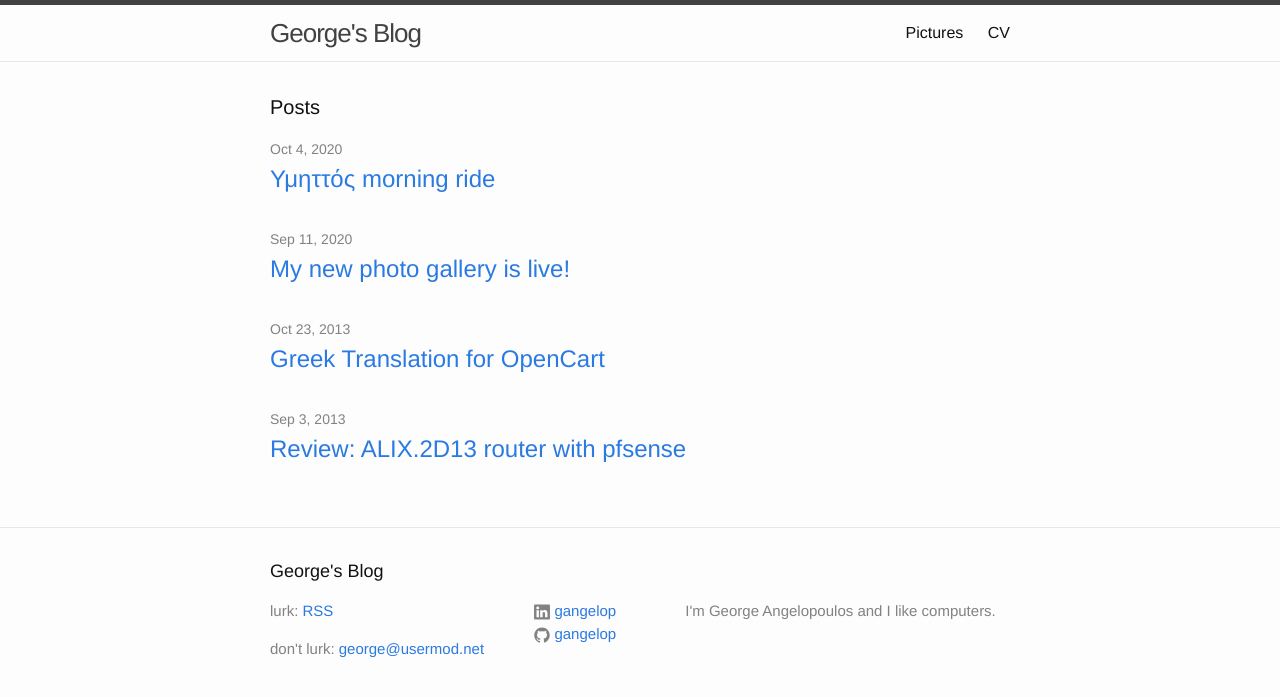
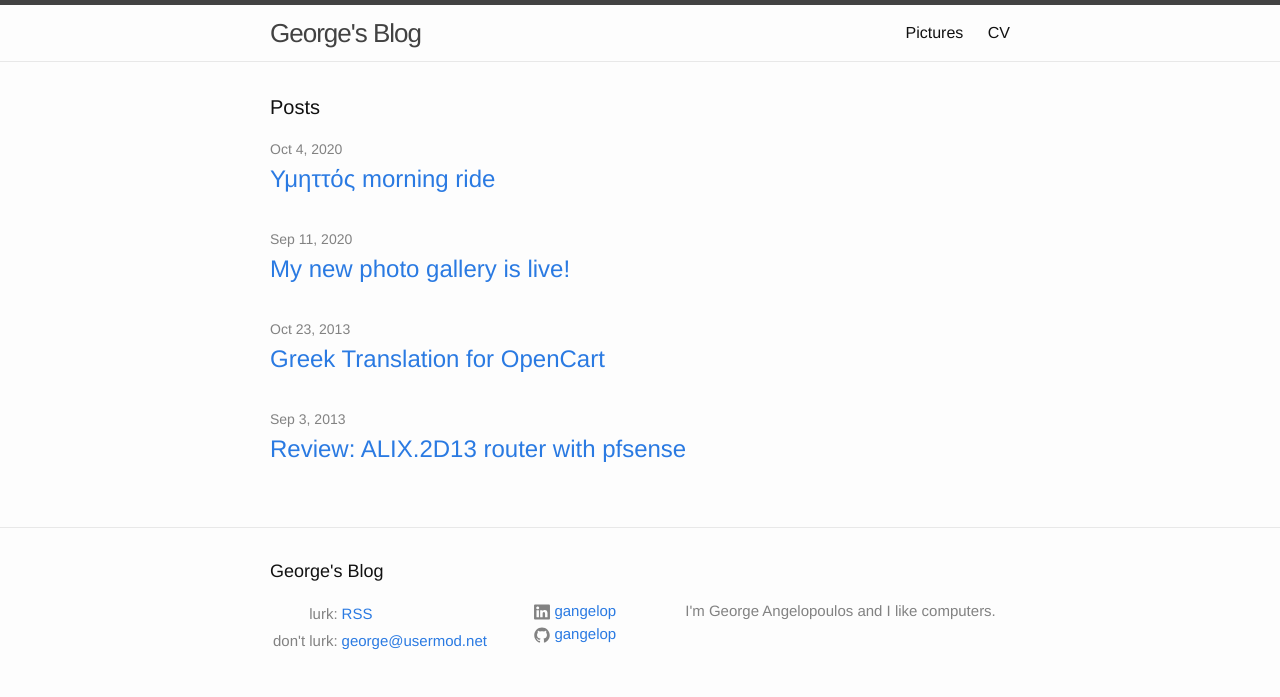
Before and after one commit to gangelop/lathan.github.io, a Jekyll site: the page built from index.html, in a window 1280 px wide. Shown: the top 697 px of the page. Built offline with Jekyll 4.4.1, drawn with Linux system fonts in a browser that asks for light colours.

Commit message:
footer changes: rss, email

```diff
--- a/_includes/footer.html
+++ b/_includes/footer.html
@@ -6,10 +6,17 @@
 
     <div class="footer-col-wrapper">
       <div class="footer-col footer-col-1">
-        <p class="rss-subscribe">lurk: <a href="{{ "/feed.xml" | prepend: site.baseurl }}">RSS</a></p>
-        <ul class="contact-list">
-          <li>don't lurk: <a href="mailto:{{ site.email }}">{{ site.email }}</a></li>
-        </ul>
+        <table class="contact-list">
+          <tr>
+              <td class="column1">lurk:</td>
+              <td><a href="{{ "/feed.xml" | prepend: site.baseurl }}">RSS</a></td>
+          </tr>
+          <tr>
+              <td class="column1">don't lurk:</td>
+              <td><a href="mailto:{{ site.email }}">{{ site.email }}</a></td>
+          </tr>
+        </table>
+
       </div>
 
       <div class="footer-col footer-col-2">
--- a/_sass/_layout.scss
+++ b/_sass/_layout.scss
@@ -97,6 +97,9 @@
 /**
  * Site footer
  */
+.column1 {
+    text-align: right;
+}
 .site-footer {
     border-top: 1px solid $grey-color-light;
     padding: $spacing-unit 0;
```
